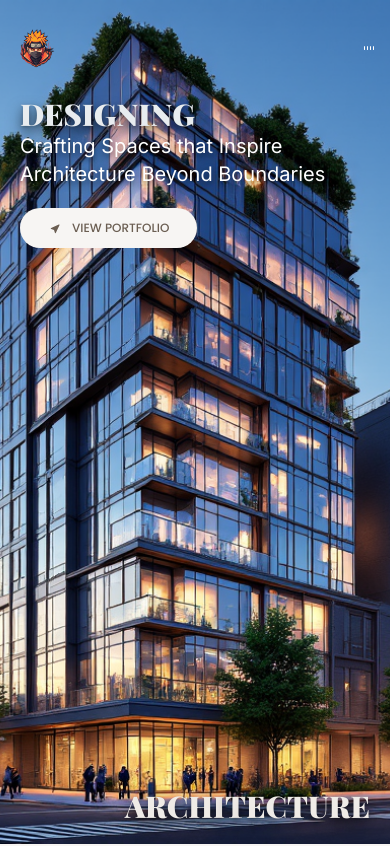
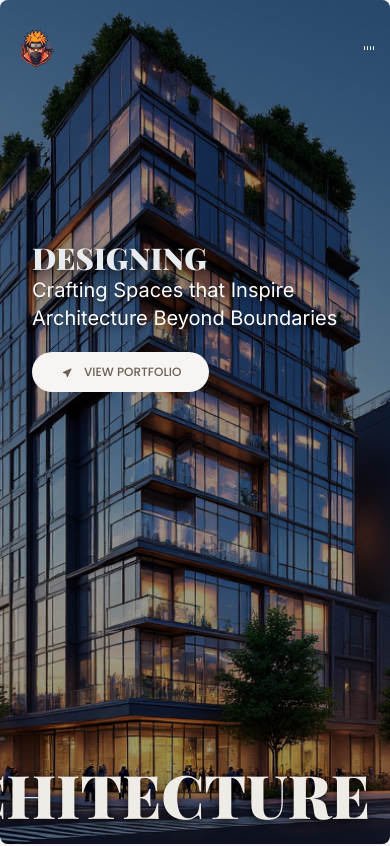
Before and after one commit to mostafalamey/portfolio, a React (Vite) app: page / in a window 390 px wide. Shown: the top 846 px of the page. Built offline with nearby package versions, Linux system fonts and the light colour scheme; a web font is replaced by a local one.

Commit message:
Added black overlay on top of hero background video, added text appear animation in the hero page

```diff
--- a/src/components/Hero.jsx
+++ b/src/components/Hero.jsx
@@ -98,6 +98,39 @@ const Hero = () => {
 
   useGSAP(
     () => {
+      // Animate the "designing" text on page load
+      if (!isLoading) {
+        gsap.fromTo(
+          "#designing-text",
+          {
+            opacity: 0,
+            y: 50,
+          },
+          {
+            opacity: 1,
+            y: 0,
+            duration: 1.2,
+            delay: 0.3,
+            ease: "power2.out",
+          }
+        );
+
+        gsap.fromTo(
+          "#architecture-text",
+          {
+            opacity: 0,
+            x: 50,
+          },
+          {
+            opacity: 1,
+            x: 0,
+            duration: 1.2,
+            delay: 0.3,
+            ease: "power2.out",
+          }
+        );
+      }
+
       // GSAP animations can be added here
       // Use hasClicked so we wait to commit state until after animation
       if (hasClicked) {
@@ -128,27 +161,8 @@ const Hero = () => {
         });
       }
     },
-    { dependencies: [hasClicked], revertOnUpdate: true }
+    { dependencies: [hasClicked, isLoading], revertOnUpdate: true }
   );
-
-  useGSAP(() => {
-    // GSAP animations can be added here
-    gsap.set("#video-frame", {
-      clipPath: "polygon(14% 0%, 72% 0%, 90% 90%, 0% 100%)",
-      borderRadius: "0 0 40% 10%",
-    });
-    gsap.from("#video-frame", {
-      clipPath: "polygon(0% 0%, 100% 0%, 100% 100%, 0% 100%)",
-      borderRadius: "0 0 0 0",
-      ease: "power1.inOut",
-      scrollTrigger: {
-        trigger: "#video-frame",
-        start: "center center",
-        end: "bottom center",
-        scrub: true,
-      },
-    });
-  });
 
   const getVideoSrc = (Index) => {
     // Use absolute path for files in Vite `public/` so assets resolve correctly
@@ -227,25 +241,36 @@ const Hero = () => {
                 playsInline
                 webkit-playsinline="true"
                 onLoadedData={handleBackgroundLoaded}
-                className={`absolute left-0 top-0 size-full object-cover object-center`}
+                className={`absolute left-0 top-0 z-10 size-full object-cover object-center`}
               />
             </>
           )}
           {isMobile && (
             <div
-              className="absolute left-0 top-0 size-full bg-cover bg-center bg-no-repeat"
+              className="absolute left-0 top-0 z-10 size-full bg-cover bg-center bg-no-repeat"
               style={{
                 backgroundImage: `url(${getImageSrc(currentIndex)})`,
               }}
             />
           )}
+          {/* Semi-transparent black overlay using rgba */}
+          <div
+            className="absolute left-0 top-0 z-20 size-full"
+            style={{ backgroundColor: "rgba(0, 0, 0, 0.4)" }}
+          ></div>
         </div>
-        <h1 className="display-font hero-heading absolute bottom-5 right-5 z-40 !text-stone-200 text-shadow-soft-xl">
-          Archi<b>t</b>ecture
+        <h1
+          id="architecture-text"
+          className="display-font hero-heading !text-6xl absolute bottom-5 right-5 z-40 !text-stone-200 text-shadow-soft-xl"
+        >
+          Architecture
         </h1>
         <div className="absolute bottom-0 left-0 top-0 z-40 size-full">
-          <div className="mt-24 px-5 sm:px-10">
-            <h1 className="display-font hero-heading !text-blue-gray-200 text-shadow-soft-xl">
+          <div className="mt-60 md:ml-12 px-8 sm:px-16">
+            <h1
+              id="designing-text"
+              className="display-font hero-heading !text-blue-gray-200 text-shadow-soft-xl"
+            >
               designing
             </h1>
             <p className="mb-5 max-w-84 font-body text-white text-xl text-shadow-soft-lg">
@@ -260,9 +285,6 @@ const Hero = () => {
           </div>
         </div>
       </div>
-      <h1 className="display-font hero-heading absolute bottom-5 right-5 text-stone-200 text-shadow-soft-lg">
-        Archi<b>t</b>ecture
-      </h1>
     </div>
   );
 };
```
